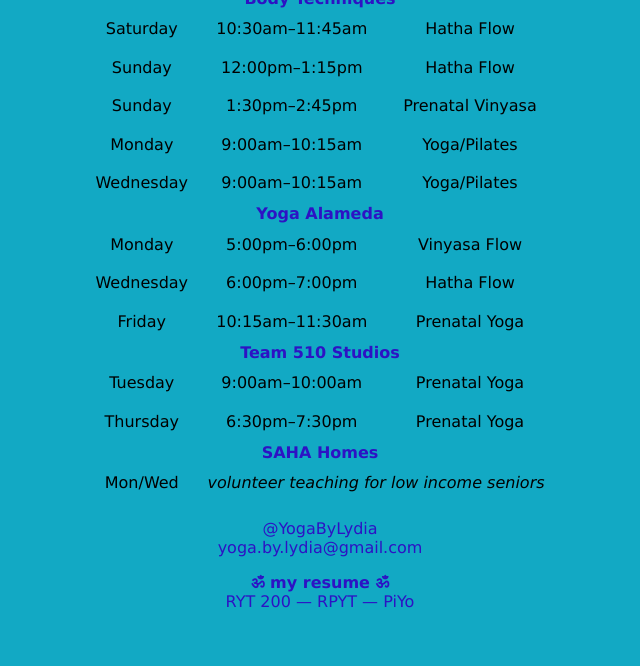
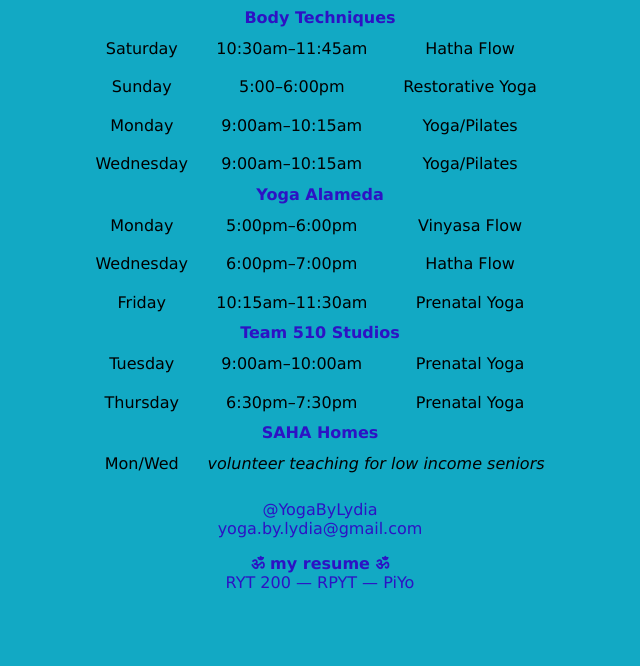
Before and after one commit to kriskowal/yogabylydia.com, a plain HTML site: page index.html in a window 1280 px wide. Shown: the part 134-800 px from the top of the page, without its empty margins (320-960 px from the left). Drawn offline with Linux system fonts and the light colour scheme.

Commit message:
Update Body Techniques Sunday times

```diff
--- a/index.html
+++ b/index.html
@@ -53,8 +53,7 @@
                     <tbody>
                         <tr><th colspan=3"><a href="http://bodytechniques.com/yoga-fitness-dance/">Body Techniques</a></th></tr>
                         <tr><td>Saturday</td><td>10:30am–11:45am</td><td>Hatha Flow</td></tr>
-                        <tr><td>Sunday</td><td>12:00pm–1:15pm</td><td>Hatha Flow</td></tr>
-                        <tr><td>Sunday</td><td>1:30pm–2:45pm</td><td>Prenatal Vinyasa</td></tr>
+                        <tr><td>Sunday</td><td>5:00–6:00pm</td><td>Restorative Yoga</td></tr>
                         <tr><td>Monday</td><td>9:00am–10:15am</td><td>Yoga/Pilates</td></tr>
                         <tr><td>Wednesday</td><td>9:00am–10:15am</td><td>Yoga/Pilates</td></tr>
                         <tr><th colspan="3"><a href="http://www.yogaalameda.com/">Yoga Alameda</a></th></tr>
```
